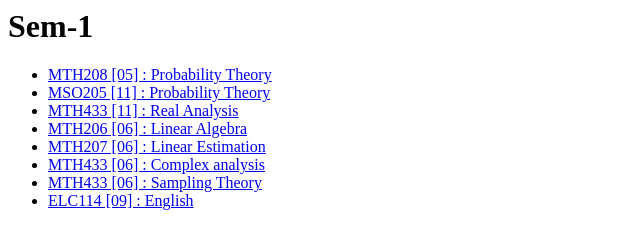
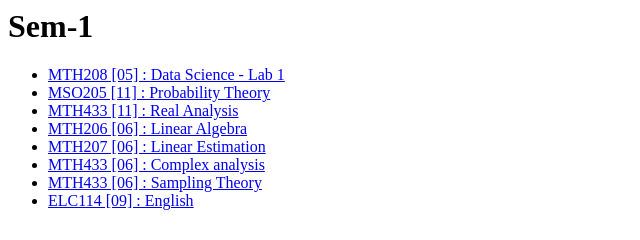
Before and after one commit to Sagars314/sagars314.github.io, a plain HTML site: page index.html in a window 1280 px wide. Shown: the full height of the page, 0-640 px from the left. Drawn offline with Linux system fonts and the light colour scheme.

Commit message:
Added some files

```diff
--- a/index.html
+++ b/index.html
@@ -13,7 +13,7 @@
 -->
 <h1>Sem-1</h1>
 <ul>
-  <li><a href="untitled">MTH208 [05] : Probability Theory</a></li>
+  <li><a href="untitled">MTH208 [05] : Data Science - Lab 1</a></li>
   <li><a href="untitled">MSO205 [11] : Probability Theory</a></li>
   <li><a href="Real%20Analysis.pdf">MTH433 [11] : Real Analysis</a></li>
   <li><a href="untitled">MTH206 [06] : Linear Algebra</a></li>
```
Also changed, not shown: 3 other files.
